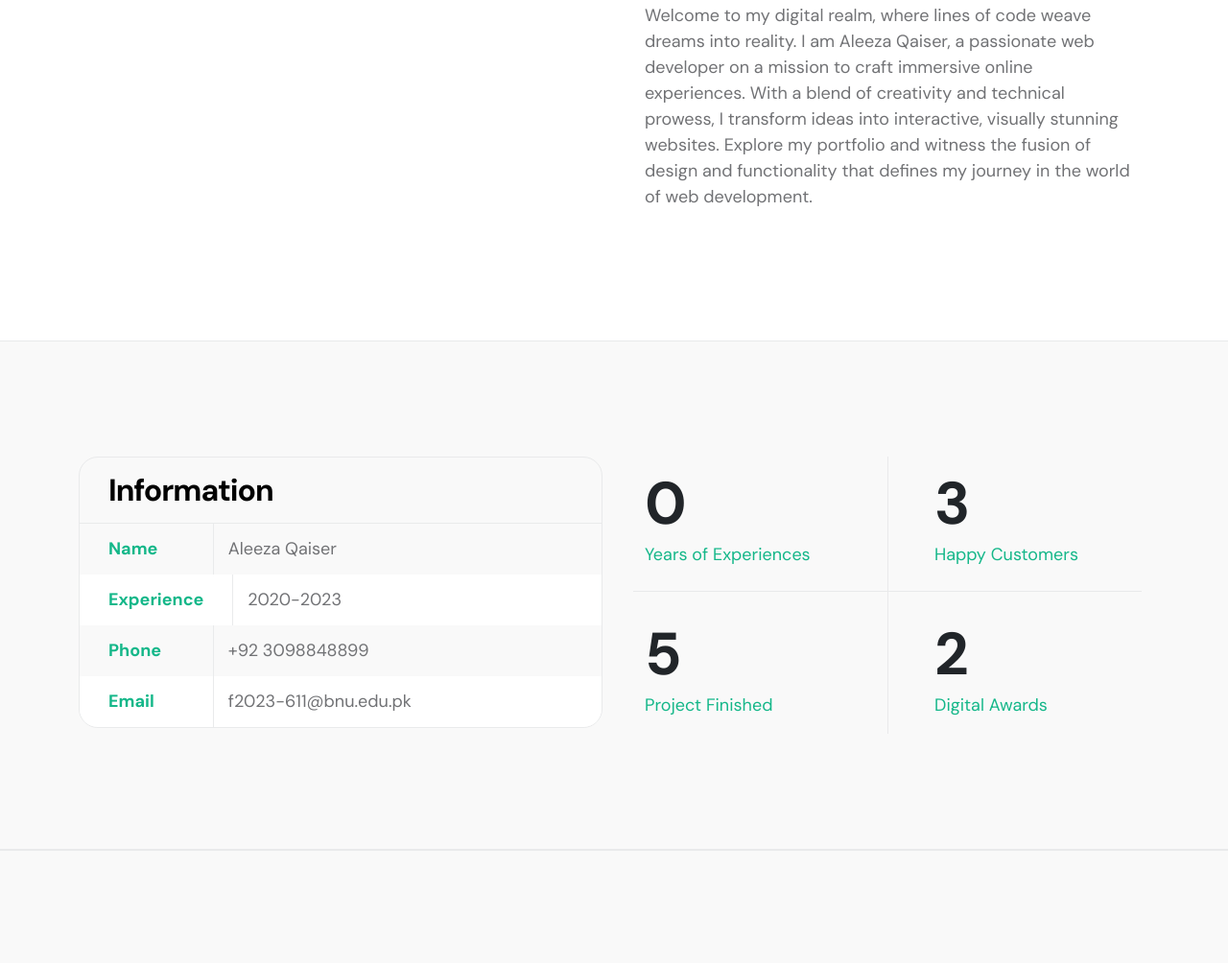
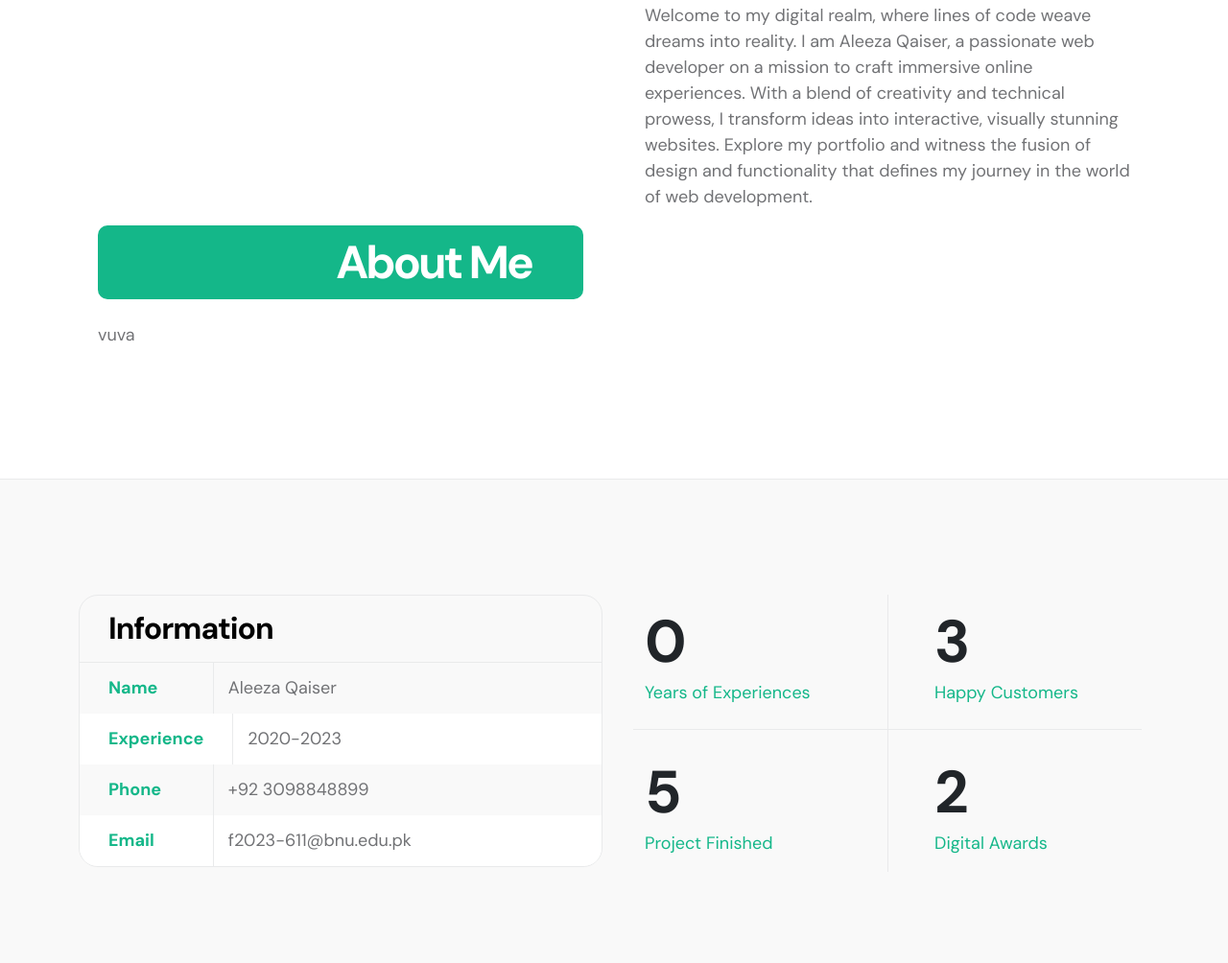
Before and after one commit to aleezaqaiser/portfoiloo, a plain HTML site: page index.html in a window 1280 px wide. Shown: the part 879-1883 px from the top of the page at 96% size. Drawn offline with Linux system fonts and the light colour scheme.

Commit message:
Update index.html

```diff
--- a/index.html
+++ b/index.html
@@ -142,6 +142,21 @@ https://templatemo.com/tm-578-first-portfolio
 <p>Welcome to my digital realm, where lines of code weave dreams into reality. I am Aleeza Qaiser, a passionate web developer on a mission to craft immersive online experiences. With a blend of creativity and technical prowess, I transform ideas into interactive, visually stunning websites. Explore my portfolio and witness the fusion of design and functionality that defines my journey in the world of web development.</p>
                             </div>
                         </div>
+                        <div class="col-lg-6 col-12 mt-5 mt-lg-0">
+                            <div class="about-thumb">
+
+                                <div class="section-title-wrap d-flex justify-content-end align-items-center mb-4">
+                                    <h2 class="text-white me-4 mb-0">About Me</h2>
+
+
+                                </div>
+
+                                           <p>vuva</p>
+                            </div>
+                        </div>
+
+                    </div>
+                </div>
 
                     </div>
                 </div>
```
